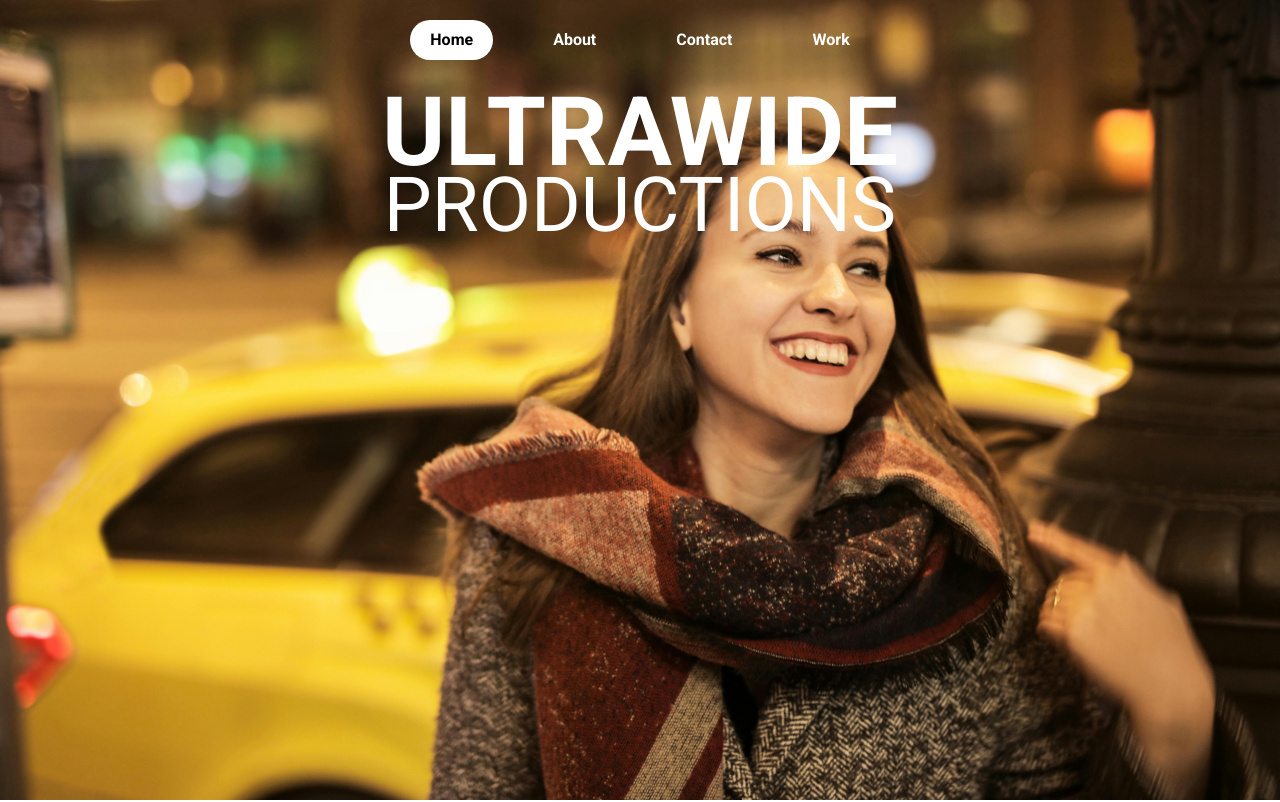
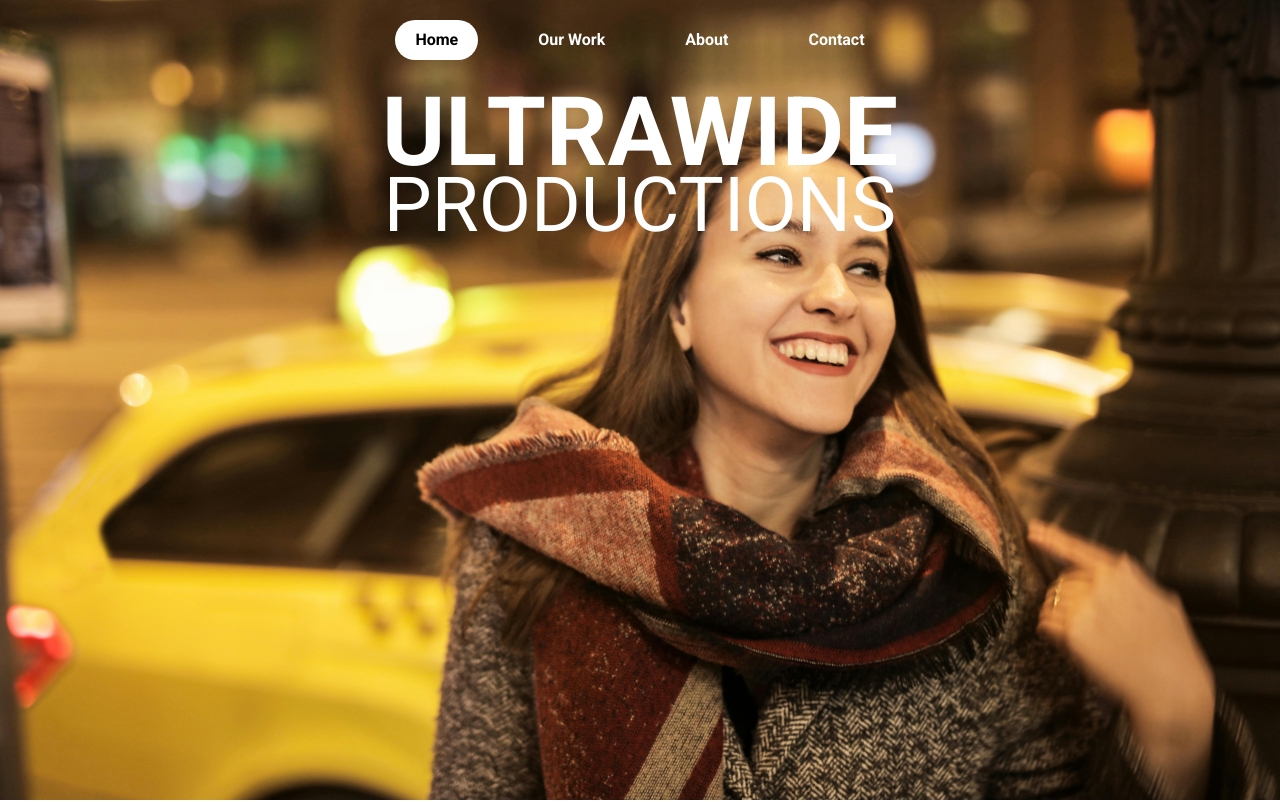
Before and after one commit to uwproductions/web, a Next.js app: page / in a window 1280 px wide. Shown: the top 802 px of the page. Built offline with nearby package versions, Linux system fonts and the light colour scheme.

Commit message:
update copies and order

```diff
--- a/components/Header.tsx
+++ b/components/Header.tsx
@@ -36,16 +36,16 @@ const Header = () => {
       href: "/",
     },
     {
+      name: "Our Work",
+      href: "/work",
+    },
+    {
       name: "About",
       href: "/about",
     },
     {
       name: "Contact",
       href: "/contact",
-    },
-    {
-      name: "Work",
-      href: "/work",
     },
   ];
 
```
